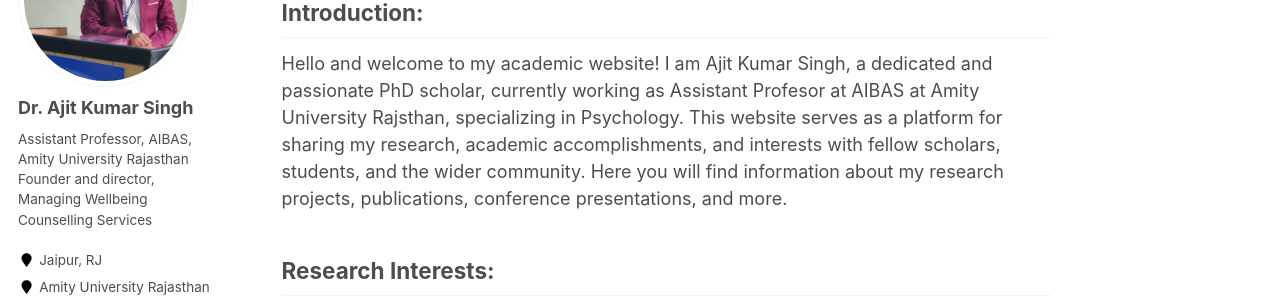
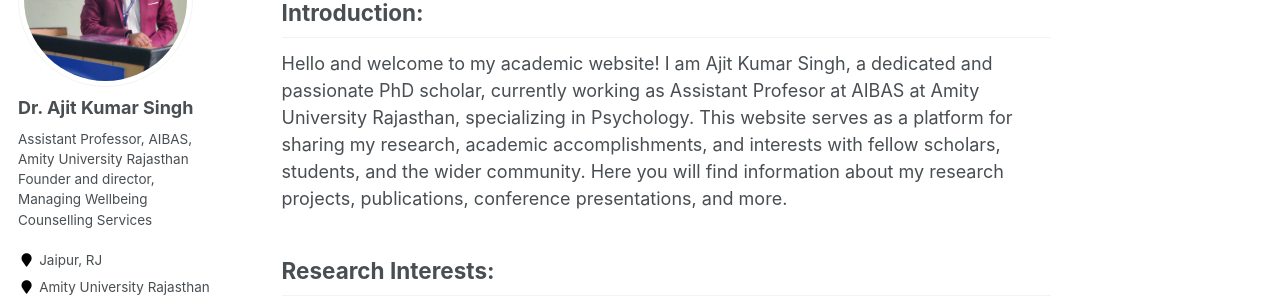
Before and after one commit to ajitsinghacademic/ajitsinghacademic.github.io, a Jekyll site: the page built from _pages/about.md, in a window 1280 px wide and 900 px high. Shown: the part 206-506 px from the top of the window. Built offline with Jekyll 4.4.1, drawn with Linux system fonts in a browser that asks for light colours; some web fonts are replaced.

Commit message:
Third edit after review

```diff
--- a/_pages/about.md
+++ b/_pages/about.md
@@ -10,7 +10,7 @@ redirect_from:
 
 ## Introduction:
 
-Hello and welcome to my academic website! I am Ajit Kumar Singh, a dedicated and passionate PhD scholar, currently working as Assistant Profesor at AIBAS at Amity University Rajsthan, specializing in Psychology. This website serves as a platform for sharing my research, academic accomplishments, and interests with fellow scholars, students, and the wider community. Here you will find information about my research projects, publications, conference presentations, and more.
+Hello and welcome to my academic website! I am Ajit Kumar Singh, a dedicated and passionate PhD scholar, currently working as Assistant Profesor at AIBAS at Amity University Rajasthan, specializing in Psychology. This website serves as a platform for sharing my research, academic accomplishments, and interests with fellow scholars, students, and the wider community. Here you will find information about my research projects, publications, conference presentations, and more.
 
 ## Research Interests:
 
```
Also changed, not shown: _teaching/teaching-2.md (+2 -1 lines).
